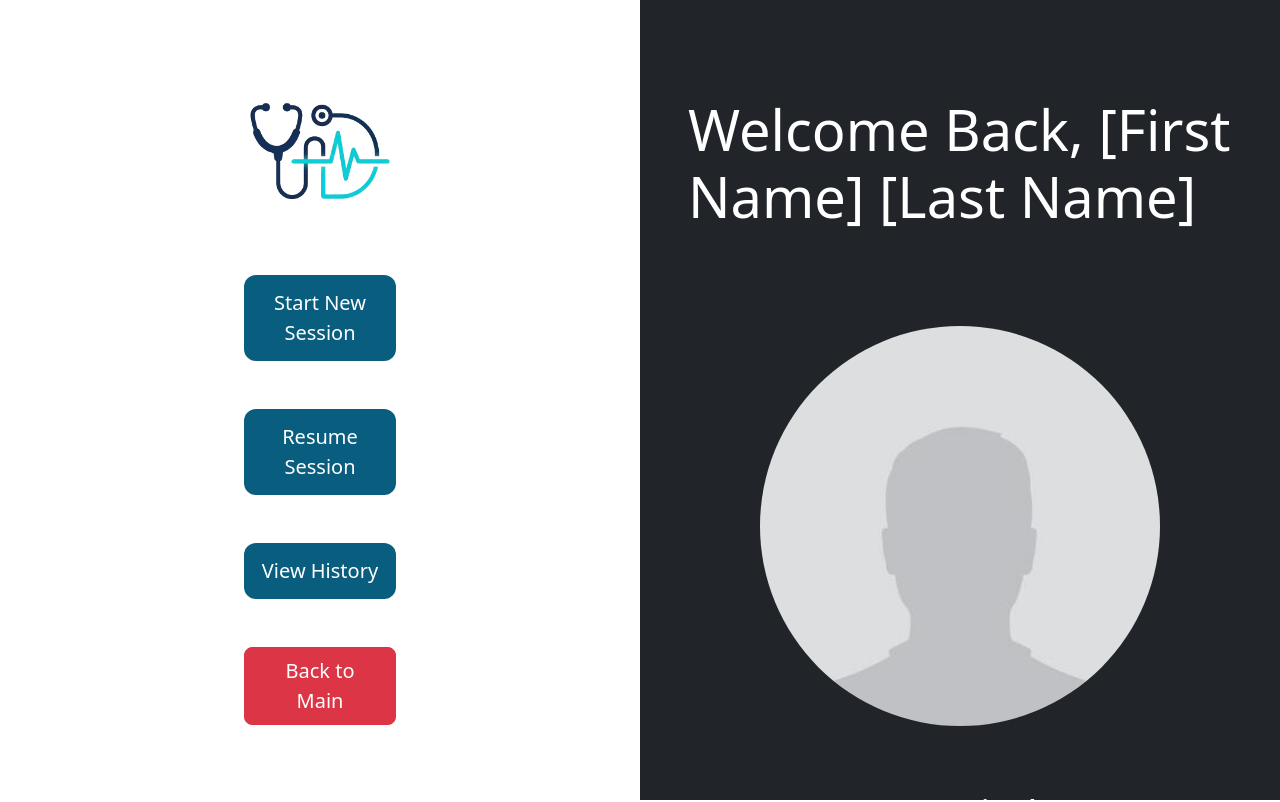
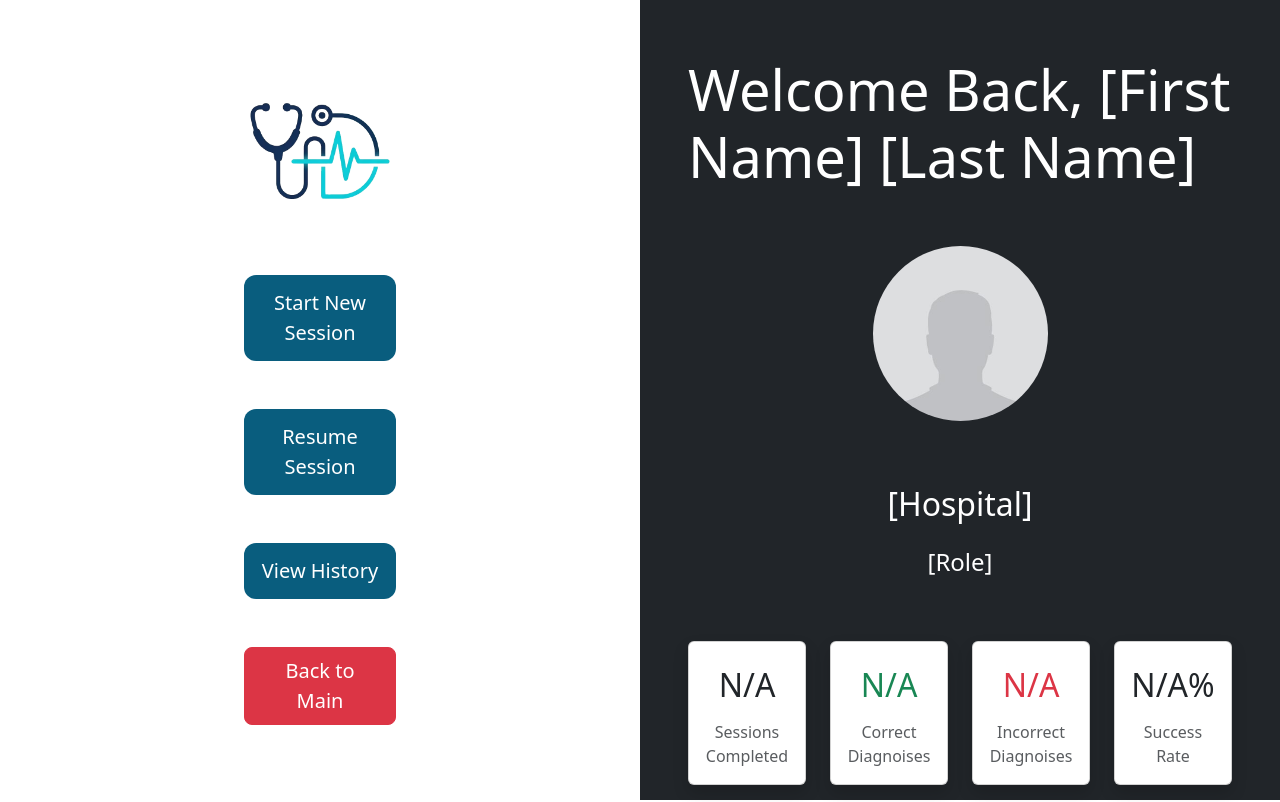
Before and after one commit to eddie-reyes/dtt, a React (Vite) app: page /menu in a window 1280 px wide. Shown: the top 802 px of the page. Built offline with nearby package versions, Linux system fonts and the light colour scheme.

Commit message:
hooking up with backend

```diff
--- a/src/components/Login/LoginForm.jsx
+++ b/src/components/Login/LoginForm.jsx
@@ -29,7 +29,7 @@ if (!form.checkValidity()) {
 
 try {
   const response = await fetch(
-    "https://evening-sea-83470-b4d5b88ba33a.herokuapp.com/auth/login",
+    "https:/dtt-9fc5c2fc9663.herokuapp.com/auth/login",
     {
       method: "POST",
       headers: {
--- a/src/components/Menu/Menu.jsx
+++ b/src/components/Menu/Menu.jsx
@@ -70,24 +70,24 @@ export default function Menu() {
                 </div>
 
                 <div
-                    className=" bg-dark text-white d-flex flex-column justify-content-between align-items-center py-5"
+                    className=" bg-dark text-white d-flex flex-column justify-content-between align-items-center py-2"
                     style={{ width: '50%' }}
                 >
                     <p className="display-4 m-5">
                         Welcome Back, {user ? user.first_name : '[First Name]'}{' '}
                         {user ? user.last_name : '[Last Name]'}
                     </p>
-                    <div className="d-flex flex-column align-items-center gap-3 m-5">
+                    <div className="d-flex flex-column align-items-center gap-3 m-2">
                         <img
                             src={user ? user.profile_image_url : pfp}
-                            className="rounded-circle mb-5"
-                            style={{ width: '400px' }}
+                            className="rounded-circle mb-5 w-50"
+
                             alt="pfp"
                         ></img>
-                        <h1>{user ? user.hospital : '[Hospital]'}</h1>
-                        <h3>{user ? user.role : '[Role]'}</h3>
+                        <h2>{user ? user.hospital : '[Hospital]'}</h2>
+                        <h4>{user ? user.role : '[Role]'}</h4>
                     </div>
-                    <div class="container py-5 w-75">
+                    <div class="container p-5 w-100">
                         <div class="row row-cols-1 row-cols-md-4 g-4">
                             <div class="col">
                                 <div class="card h-100 text-center shadow">
```
